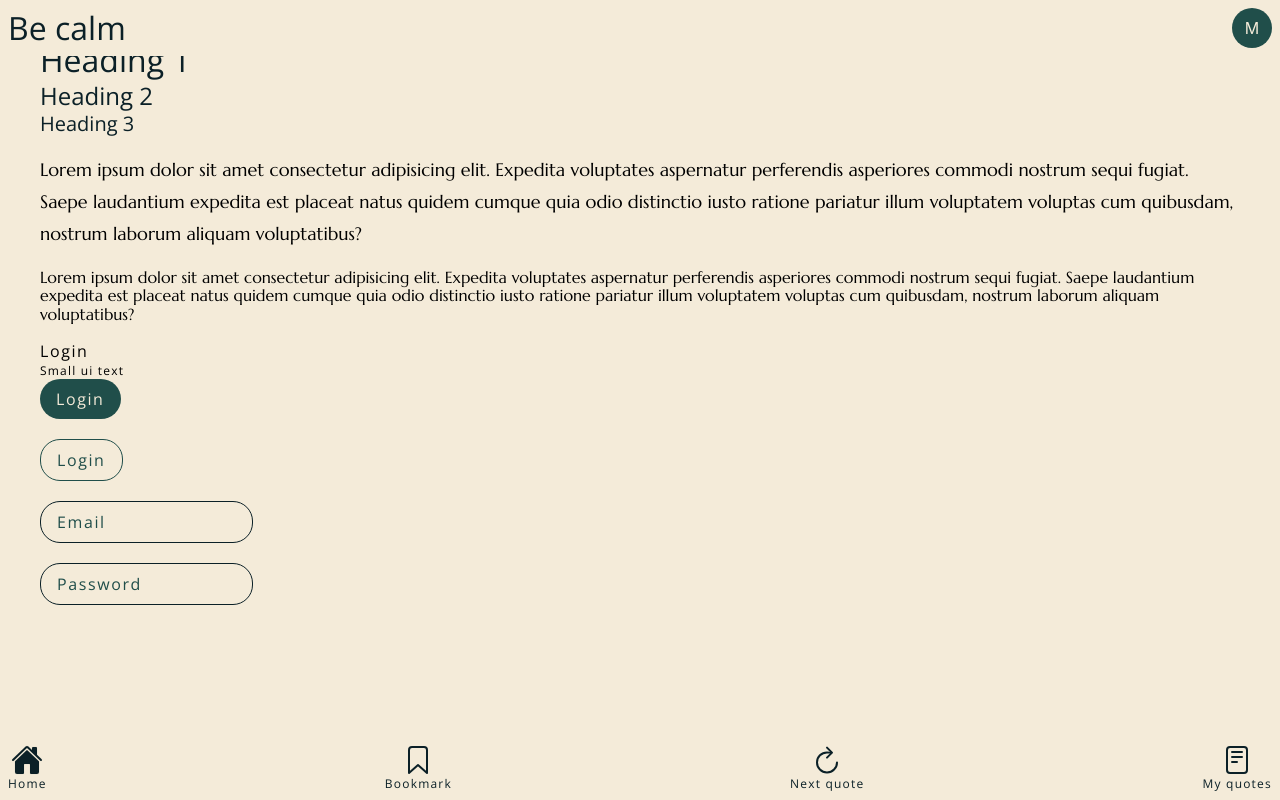
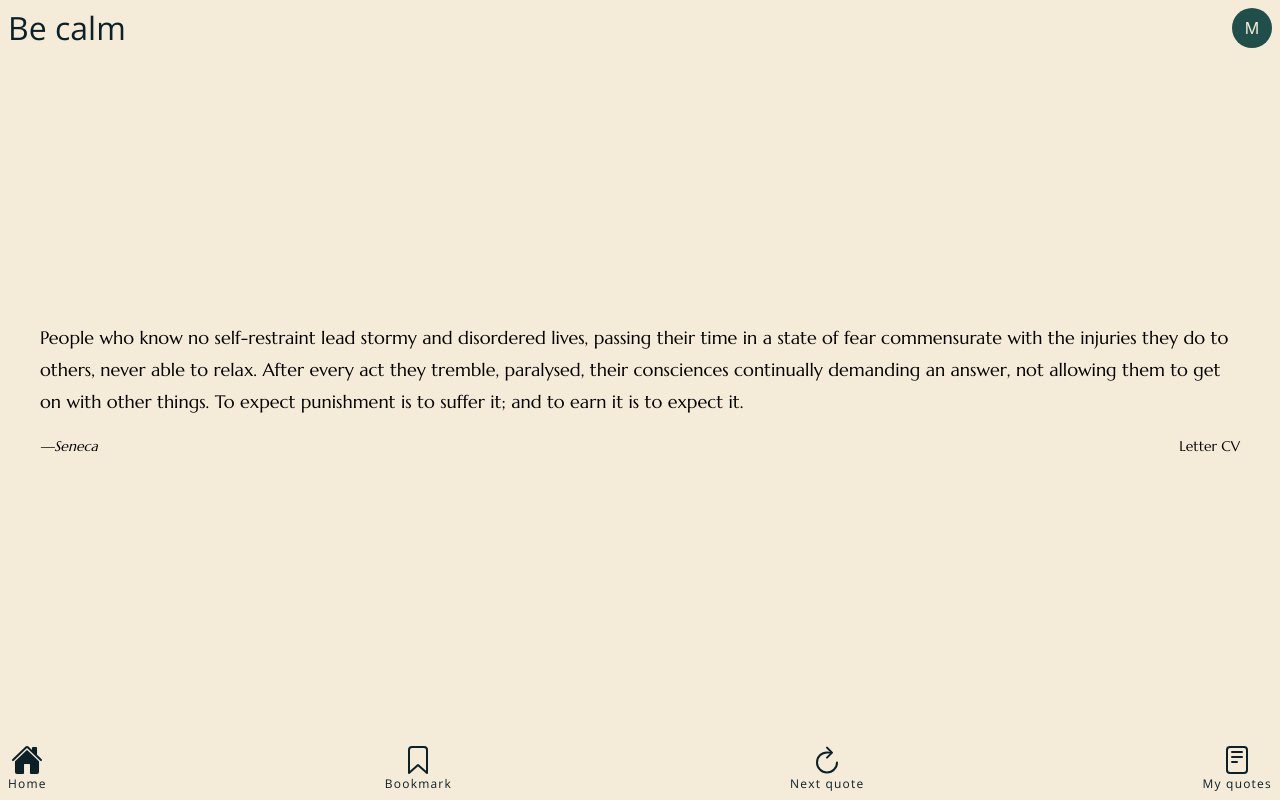
Before and after one commit to gorzelinski/be-calm, a React (Create React App) app in the folder root/frontend/: page / in a window 1280 px wide. Built offline with nearby package versions, Linux system fonts and the light colour scheme.

Commit message:
feat: add home page

```diff
--- a/root/frontend/src/App.js
+++ b/root/frontend/src/App.js
@@ -3,22 +3,17 @@
 import "./tokens.css";
 import "@fontsource/marcellus";
 import "@fontsource/open-sans";
-import { Layout } from "./components/layout";
+import Layout from "./components/layout";
+import Home from "./components/home";
 
 function App() {
   return (
     <Layout>
-      <h1 className="headings heading-1">Heading 1</h1>
+      {/* <h1 className="headings heading-1">Heading 1</h1>
       <h2 className="headings heading-2">Heading 2</h2>
-      <h3 className="headings heading-3">Heading 3</h3>
-      <p className="body paragraph">
-        Lorem ipsum dolor sit amet consectetur adipisicing elit. Expedita
-        voluptates aspernatur perferendis asperiores commodi nostrum sequi
-        fugiat. Saepe laudantium expedita est placeat natus quidem cumque quia
-        odio distinctio iusto ratione pariatur illum voluptatem voluptas cum
-        quibusdam, nostrum laborum aliquam voluptatibus?
-      </p>
-      <p className="body paragraph-small">
+      <h3 className="headings heading-3">Heading 3</h3> */}
+      <Home></Home>
+      {/* <p className="body paragraph-small">
         Lorem ipsum dolor sit amet consectetur adipisicing elit. Expedita
         voluptates aspernatur perferendis asperiores commodi nostrum sequi
         fugiat. Saepe laudantium expedita est placeat natus quidem cumque quia
@@ -42,7 +37,7 @@
         className="ui ui-text input margin"
         type="password"
         placeholder="Password"
-      ></input>
+      ></input> */}
     </Layout>
   );
 }
--- /dev/null
+++ b/root/frontend/src/components/blockquote.css
@@ -0,0 +1,4 @@
+blockquote {
+  margin: 0;
+  font-style: normal;
+}
--- /dev/null
+++ b/root/frontend/src/components/blockquote.js
@@ -0,0 +1,16 @@
+import React from "react";
+import "./blockquote.css";
+
+const Blockquote = ({ body, author, source }) => {
+  return (
+    <blockquote>
+      <p className="body paragraph">{body}</p>
+      <div className="navigation">
+        <cite className="body small">&mdash;{author}</cite>
+        <small className="body small">{source}</small>
+      </div>
+    </blockquote>
+  );
+};
+
+export default Blockquote;
--- /dev/null
+++ b/root/frontend/src/components/home.js
@@ -0,0 +1,23 @@
+import React from "react";
+import "./home.css";
+import Blockquote from "./blockquote";
+
+const quote = {
+  body: "People who know no self-restraint lead stormy and disordered lives, passing their time in a state of fear commensurate with the injuries they do to others, never able to relax. After every act they tremble, paralysed, their consciences continually demanding an answer, not allowing them to get on with other things. To expect punishment is to suffer it; and to earn it is to expect it.",
+  author: "Seneca",
+  source: "Letter CV",
+};
+
+const Home = () => {
+  return (
+    <div className="hero">
+      <Blockquote
+        body={quote.body}
+        author={quote.author}
+        source={quote.source}
+      ></Blockquote>
+    </div>
+  );
+};
+
+export default Home;
--- a/root/frontend/src/components/layout.js
+++ b/root/frontend/src/components/layout.js
@@ -3,7 +3,7 @@
 import Navbar from "./navbar";
 import Header from "./header";
 
-export const Layout = ({ children }) => {
+const Layout = ({ children }) => {
   return (
     <div className="wrapper">
       <Header></Header>
@@ -12,3 +12,5 @@
     </div>
   );
 };
+
+export default Layout;
--- a/root/frontend/src/index.css
+++ b/root/frontend/src/index.css
@@ -18,8 +18,20 @@
 
 .wrapper {
   padding: var(--spacing-50);
+  background-color: var(--color-white);
   min-height: 100vh;
-  background-color: var(--color-white);
+}
+
+.hero {
+  --padding: var(--spacing-10);
+  --header-height: calc(2 * var(--padding) + var(--font-height-heading-1));
+  --navbar-height: calc(
+    2 * var(--padding) + var(--font-height-ui-small) + var(--spacing-40)
+  );
+  min-height: calc(100vh - var(--header-height) - var(--navbar-height));
+  display: flex;
+  justify-content: center;
+  align-items: center;
 }
 
 .headings {
```
Also changed, not shown: root/frontend/src/components/home.css (added).
